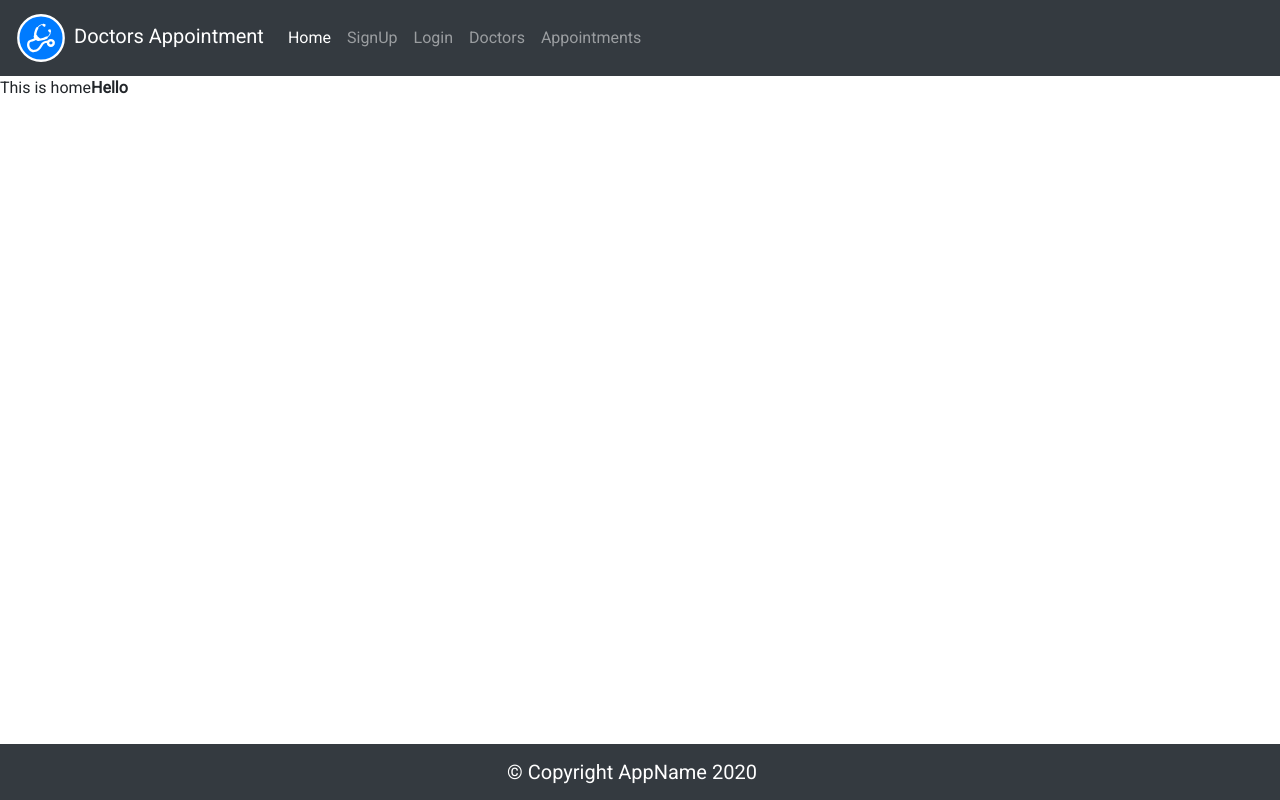
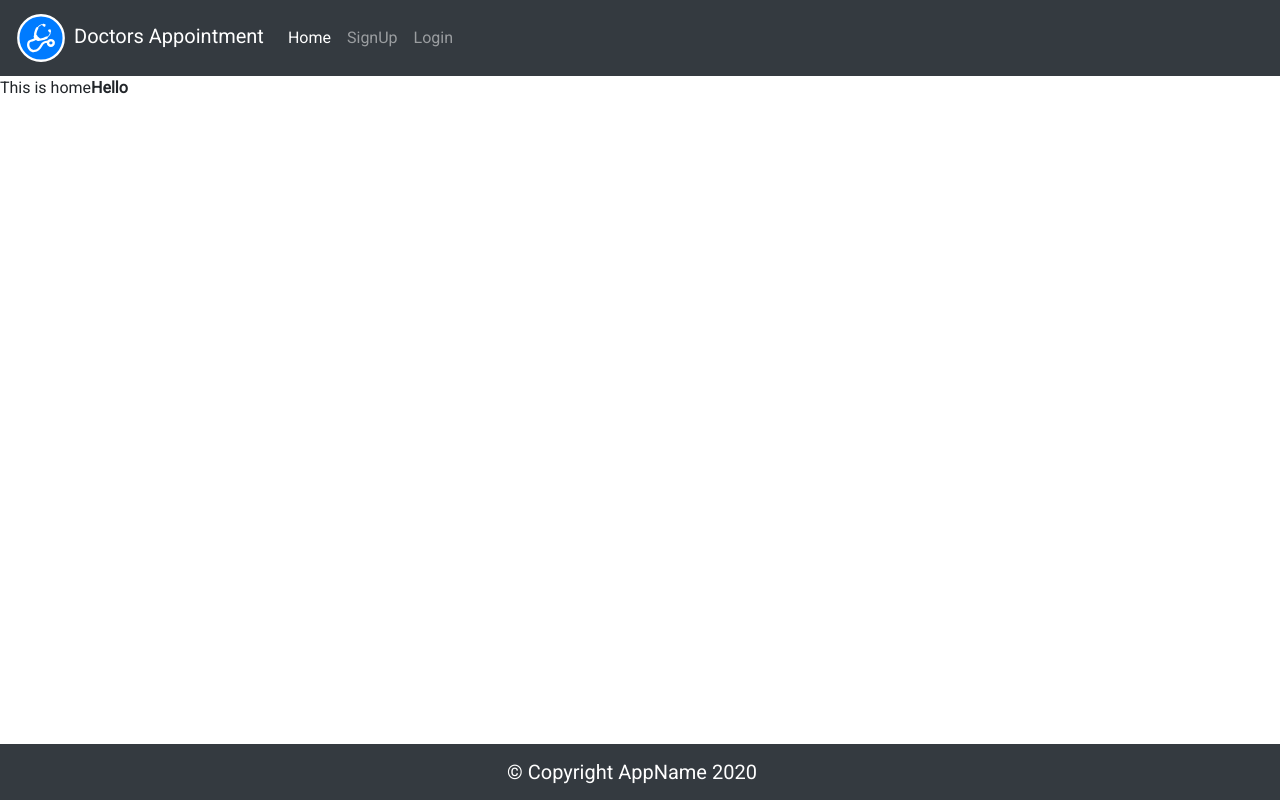
Before and after one commit to Somsubhra1/Doctors-Appointment, a React (Create React App) app in the folder client/: page / in a window 1280 px wide. Built offline with nearby package versions, Linux system fonts and the light colour scheme.

Commit message:
navbar updated for user links

```diff
--- a/client/src/App.js
+++ b/client/src/App.js
@@ -26,7 +26,7 @@ class App extends Component {
     return (
       <>
         <Router>
-          <NavBar />
+          <NavBar user={this.state.user} />
 
           <Switch>
             <Route exact path="/" component={Home} />
--- a/client/src/components/NavBar.js
+++ b/client/src/components/NavBar.js
@@ -2,7 +2,54 @@ import React from "react";
 import logo from "../logo.svg";
 import { NavLink } from "react-router-dom";
 
-const NavBar = () => {
+const NavBar = ({ user }) => {
+  const guestLinks = (
+    <React.Fragment>
+      <ul className="navbar-nav">
+        <li className="nav-item">
+          <NavLink exact className="nav-link" to="/">
+            Home
+          </NavLink>
+        </li>
+        <li className="nav-item">
+          <NavLink className="nav-link" to="/signup">
+            SignUp
+          </NavLink>
+        </li>
+        <li className="nav-item">
+          <NavLink className="nav-link" to="/login">
+            Login
+          </NavLink>
+        </li>
+      </ul>
+    </React.Fragment>
+  );
+
+  const userLinks = (
+    <React.Fragment>
+      <ul className="navbar-nav">
+        <li className="nav-item">
+          <NavLink exact className="nav-link" to="/">
+            Home
+          </NavLink>
+        </li>
+        <li className="nav-item">
+          <NavLink className="nav-link" to="/doctors">
+            Doctors
+          </NavLink>
+        </li>
+        <li className="nav-item">
+          <NavLink className="nav-link" to="/appointments">
+            Appointments
+          </NavLink>
+        </li>
+      </ul>
+      {/* TODO: Add logout route */}
+      <a href="/logout" className="btn btn-danger ml-auto mr-4" type="submit">
+        Logout
+      </a>
+    </React.Fragment>
+  );
   return (
     <nav className="navbar navbar-expand-lg navbar-dark bg-dark">
       <NavLink className="navbar-brand" to="/">
@@ -27,33 +74,7 @@ const NavBar = () => {
         <span className="navbar-toggler-icon"></span>
       </button>
       <div className="collapse navbar-collapse" id="navbarNav">
-        <ul className="navbar-nav">
-          <li className="nav-item">
-            <NavLink exact className="nav-link" to="/">
-              Home
-            </NavLink>
-          </li>
-          <li className="nav-item">
-            <NavLink className="nav-link" to="/signup">
-              SignUp
-            </NavLink>
-          </li>
-          <li className="nav-item">
-            <NavLink className="nav-link" to="/login">
-              Login
-            </NavLink>
-          </li>
-          <li className="nav-item">
-            <NavLink className="nav-link" to="/doctors">
-              Doctors
-            </NavLink>
-          </li>
-          <li className="nav-item">
-            <NavLink className="nav-link" to="/appointments">
-              Appointments
-            </NavLink>
-          </li>
-        </ul>
+        {user.email ? userLinks : guestLinks}
       </div>
     </nav>
   );
```
